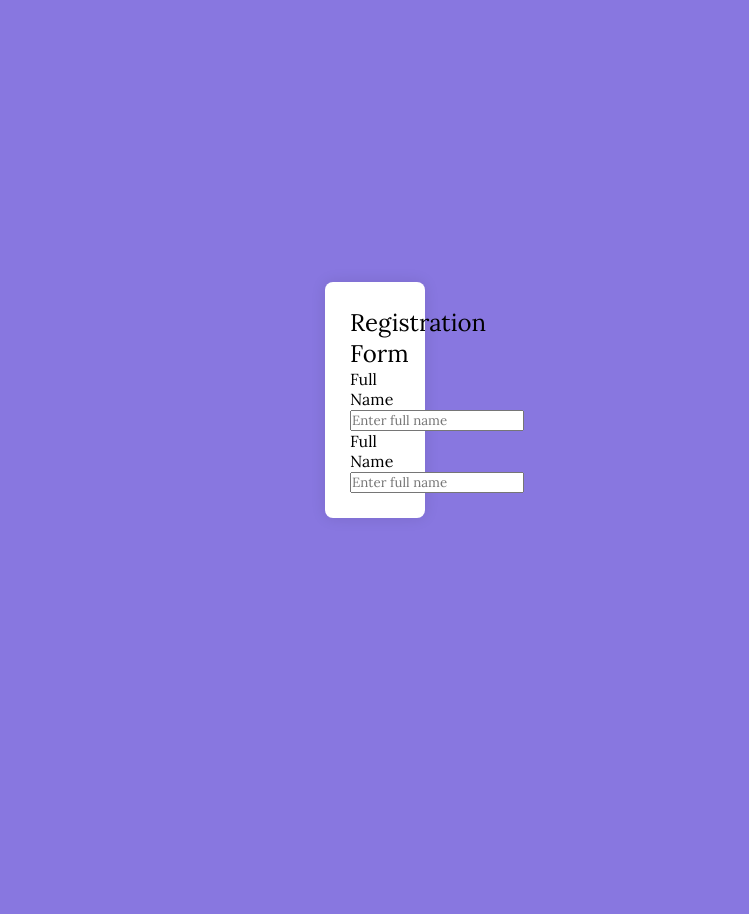
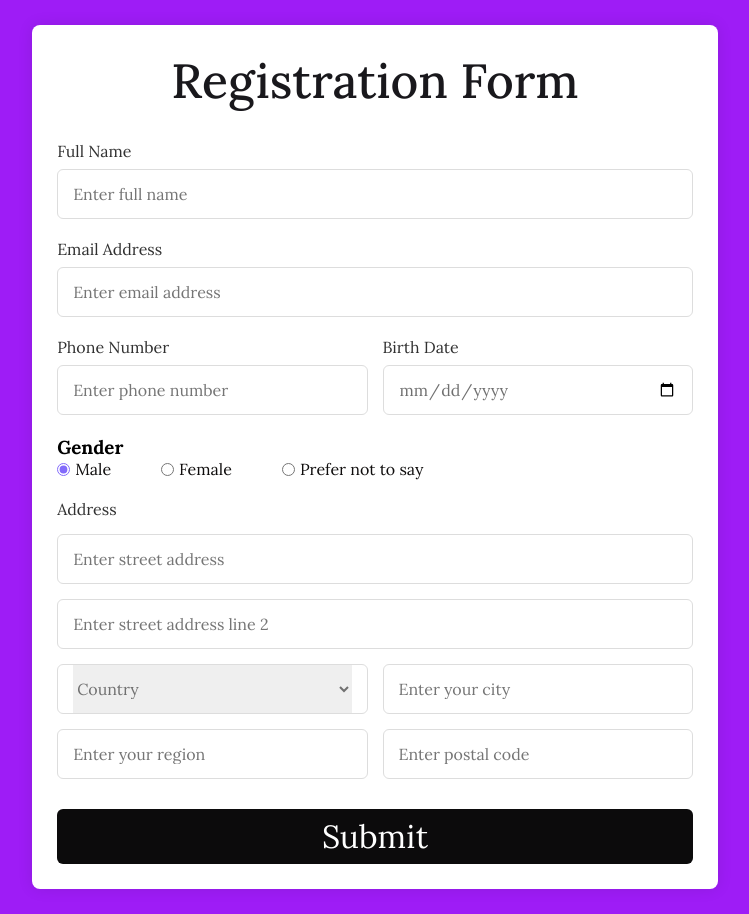
Before and after one commit to Prabhsimran04/Event-management-system, a Django app: page /register in a window 1280 px wide. Shown: the whole page, without its empty margins (265-1014 px from the left). Before the commit the page ends 518 px from the top, so only its background shows below. Run offline with Django 5.2, Linux system fonts and the light colour scheme.

Commit message:
side problem commit

```diff
--- a/event_management/attendee/static/attendee/register.css
+++ b/event_management/attendee/static/attendee/register.css
@@ -13,18 +13,113 @@ body{
     align-items: center;
     justify-content: center;
     padding: 25px;
-    background: rgb(136, 119, 224);
+    background: rgba(147, 0, 245, 0.89);
 }
 .container{
     position: relative;
     max-width: 700px;
-    width: 100px;
     background: #fff;
     padding: 25px;
     border-radius: 8px;
     box-shadow: 0 0 15px rgba(0, 0, 0, 0.1);
 }
 .container header{
-    font-size: 1.5rem;
-    color: ;
+    font-size: 3rem;
+    color: #06050aec;
+    font-weight: 500;
+    text-align: center;
 }
+.container .form{
+    margin-top: 30px;
+}
+.form .input-box{
+    width: 100%;
+    margin-top: 20px;
+}
+.input-box label{
+    color: #030303d0;
+}
+.form :where(.input-box input, .select-box) {
+    position: relative;
+    height: 50px;
+    width: 100%;
+    outline: none;
+    font-size: 1rem;
+    color: #707070;
+    margin-top: 8px;
+    border: 1px solid #ddd;
+    border-radius: 6px;
+    padding: 0 15px;
+}
+.input-box input:focus{
+    box-shadow: 0 1px 0 rgba(0, 0, 0, 0.1);
+}
+.form .column{
+    display: flex;
+    column-gap: 15px;
+}
+.form .gender-box{
+    margin-top: 20px;
+}
+.gende-box h3{
+    color: #5e96e9;
+    font-size: 1rem;
+    font-weight: 400;
+    margin-bottom: 8px;
+}
+.form :where(.gender-option, .gender) {
+    display: flex;
+    align-items: center;
+    column-gap: 50px;
+    flex-wrap: wrap;
+}
+.form .gender {
+    column-gap: 5px;
+    cursor: pointer;
+}
+.gender input{
+    accent-color: rgb(130, 106, 251);
+}
+.form :where(.gender input, .gender label){
+     cursor: pointer;
+}
+.gender label{
+    color: #0f0d0d;
+}
+.address :where(input, .select-box){
+    margin-top: 15px;
+}
+.select-box select{
+    height: 100%;
+    width: 100%;
+    outline: none;
+    border: none;
+    color: #707070;
+    font-size: 1rem;
+}
+.form button{
+    height: 55px;
+    width: 100%;
+    color: #fff;
+    font-size: 2rem;
+    border: none;
+    margin-top: 30px;
+    cursor: pointer;
+    border-radius: 6px;
+    font-weight: 400;
+    transition: all 0.2s ease;
+    background-color: rgb(12, 11, 12);
+}
+.form button:hover{
+    background-color: rgb(88, 56, 250);
+}
+
+/*Responsive*/
+@media screen and (max-width: 500px){
+    .form .column{
+        flex-wrap: wrap;
+    }
+    .form :where(.gender-option, .gender) {
+        row-gap: 15px;
+    }
+}
--- a/event_management/attendee/templates/landingPage.html
+++ b/event_management/attendee/templates/landingPage.html
@@ -32,6 +32,7 @@
             <a href="#Review">Review</a>
             <a href="#Contact">Contact</a>
             <a href="register">Register</a>
+            <a href="event">Event</a>
         </nav>
         <div class="fas fa-bars" id="MenuBtn"></div>
     </div>
--- a/event_management/attendee/templates/register.html
+++ b/event_management/attendee/templates/register.html
@@ -13,13 +13,75 @@
         <form action="#" class="form">
             <div class="input-box">
                 <label>Full Name</label>
-                <input type="text" placeholder="Enter full name"/>
+                <input type="text" placeholder="Enter full name" required/>
             </div>
 
             <div class="input-box">
-                <label>Full Name</label>
-                <input type="text" placeholder="Enter full name"/>
+                <label>Email Address</label>
+                <input type="text" placeholder="Enter email address" required/>
             </div>
+
+            <div class="column">
+                <div class="input-box">
+                    <label>Phone Number</label>
+                    <input type="number" placeholder="Enter phone number" required/>
+                </div>
+
+                <div class="input-box">
+                    <label>Birth Date</label>
+                    <input type="date" placeholder="Enter birth date" required/>
+                </div>
+            </div>
+            <div class="gender-box">
+                <h3>Gender</h3>
+                <div class="gender-option">
+                    <div class="gender">
+                        <input type="radio" id="check-male" name="gender"checked/>
+                        <label for="check-male">Male</label>
+                    </div>
+
+                    <div class="gender">
+                        <input type="radio" id="check-female" name="gender"/>
+                        <label for="check-female">Female</label>
+                    </div>
+
+                    <div class="gender">
+                        <input type="radio" id="check-other" name="gender"/>
+                        <label for="check-other">Prefer not to say</label>
+                    </div>
+                </div>
+            </div>
+
+            <div class="input-box address">
+                <label>Address</label>
+                <input type="text" placeholder="Enter street address" required/>
+                <input type="text" placeholder="Enter street address line 2" required/>
+                <div class="column">
+                <div class="select-box">
+                    <select>
+                        <option hidden>Country</option>
+                        <option>India</option>
+                        <option>America</option>
+                        <option>London</option>
+                        <option>Canada</option>
+                        <option>Australia</option>
+                        <option>Korea</option>
+                        <option>Japan</option>
+                        <option>Nepal</option>
+                        <option>China</option>
+                        <option>Brazil</option>
+                        <option>France</option>
+                    </select>
+                </div>
+                <input type="text" placeholder="Enter your city" required/>
+                </div>
+
+                <div class="column">
+                    <input type="text" placeholder="Enter your region" required/>
+                    <input type="number" placeholder="Enter postal code" required/>
+                </div>
+            </div>
+            <button>Submit</button>
         </form>
     </section>
 
--- a/event_management/attendee/urls.py
+++ b/event_management/attendee/urls.py
@@ -4,4 +4,5 @@ from . import views
 urlpatterns = [
     path("", views.landingPage),
     path("register", views.registerPage),
+    path("event", views.eventPage),
 ]
--- a/event_management/attendee/views.py
+++ b/event_management/attendee/views.py
@@ -7,3 +7,6 @@ def landingPage(request):
 
 def registerPage(request):
     return render(request, 'register.html')
+
+def eventPage(request):
+    return render(request, 'event.html')
```
Also changed, not shown: event_management/attendee/static/attendee/event.css (added, +20 -0 lines), event_management/attendee/templates/event.html (added, +84 -0 lines).
